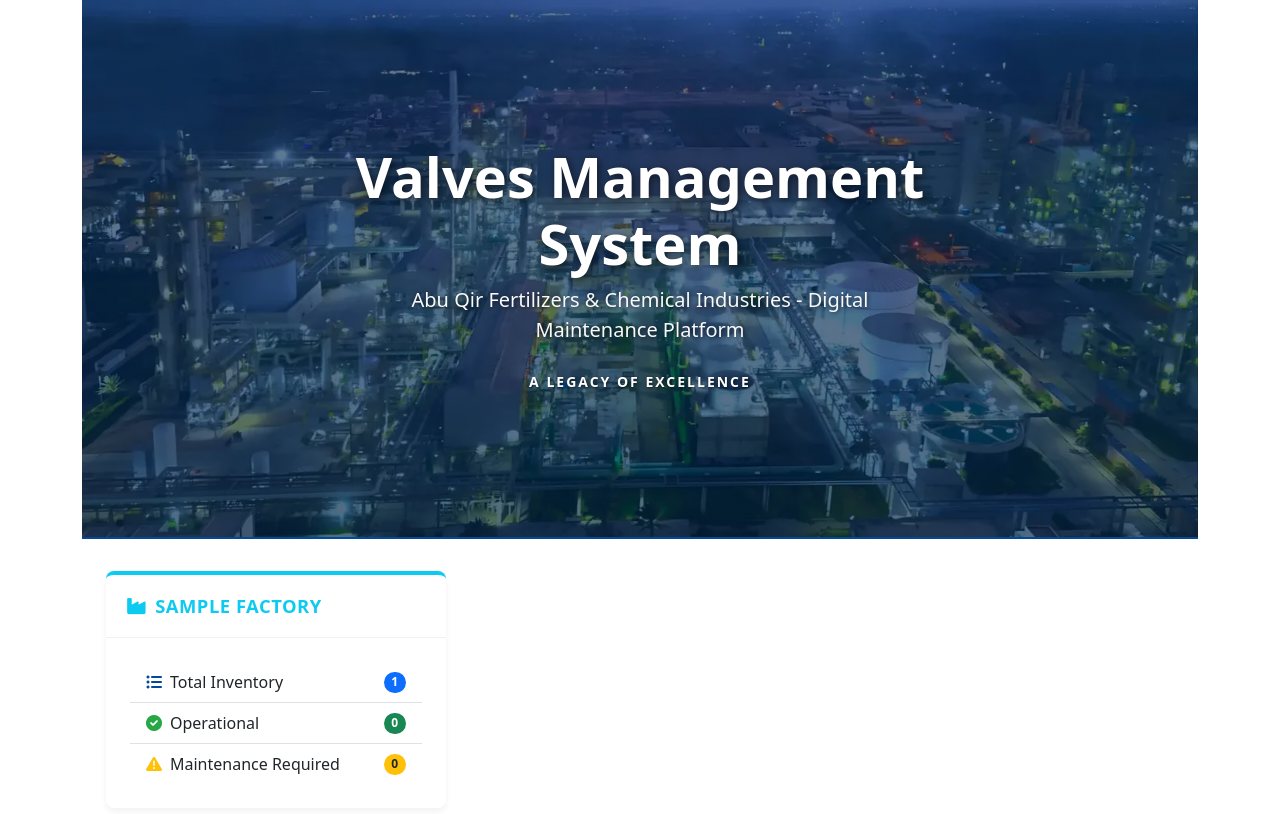
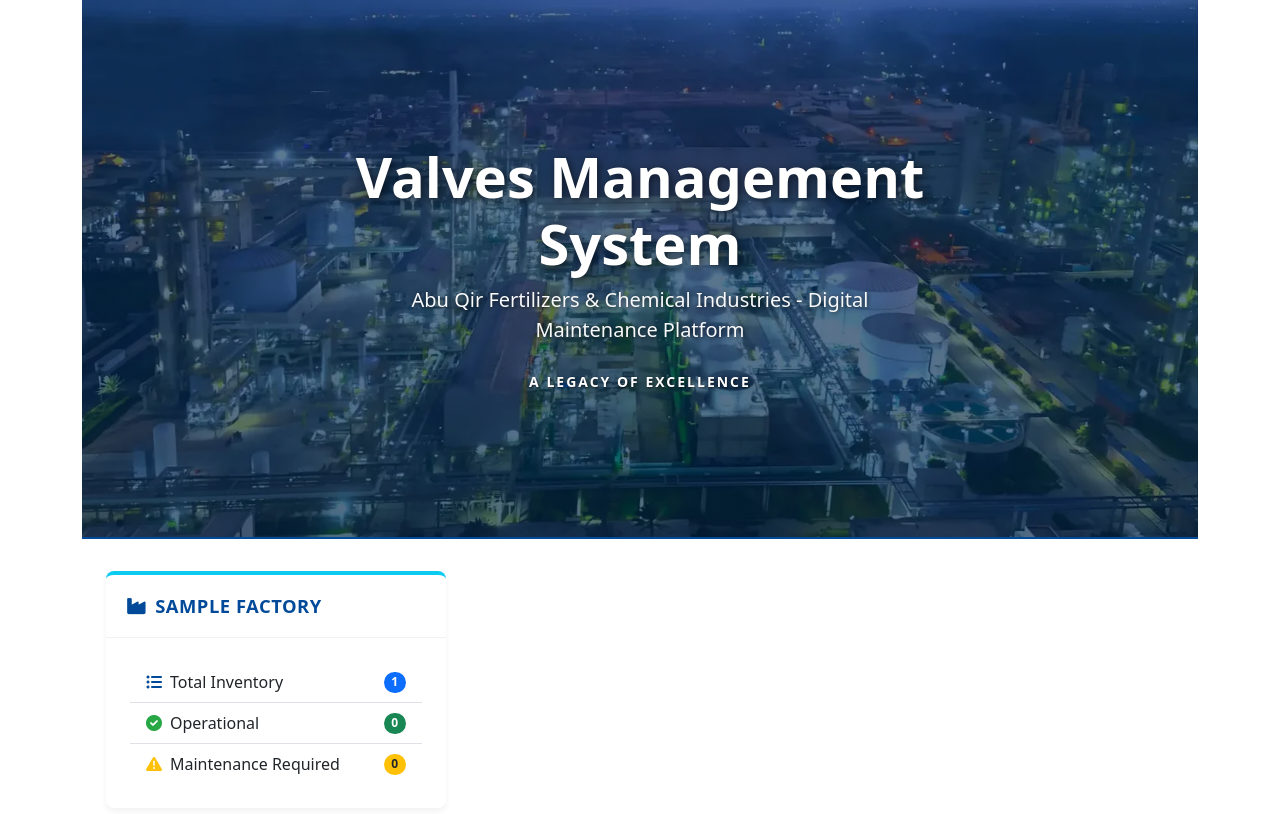
Before and after one commit to MrAlaa90/Valve_webapp, a Django app: page / in a window 1280 px wide. Shown: the part 81-895 px from the top of the page. Run offline with Django 5.2, Linux system fonts and the light colour scheme; a user stored in the database is signed in; tables that the repository leaves empty hold one stand-in row (values such as "Sample post"); some libraries are stand-ins or nearby versions.

Commit message:
style: finalize home page structure with brand-aligned factory headers

```diff
--- a/valve_project/templates/valves/home.html
+++ b/valve_project/templates/valves/home.html
@@ -27,13 +27,12 @@
     </div>
 
     <div class="px-4 py-2">
-
         <div class="row">
             {% for factory in main_factories %}
             <div class="col-lg-4 mb-4">
                 <div class="card h-100 factory-card-{{ factory.get_color }}">
-                <div class="card-header">
-                    <h3 class="mb-0 text-{{ factory.get_color }}"><i class="fas fa-industry me-2"></i>{{ factory.name }}</h3>
+                    <div class="card-header bg-white">
+                        <h3 class="mb-0" style="color: var(--aq-blue);"><i class="fas fa-industry me-2"></i>{{ factory.name }}</h3>
                     </div>
                     <div class="card-body p-4">
                         <div class="list-group list-group-flush">
```
Lines whose indentation alone changed are shown as unchanged.
